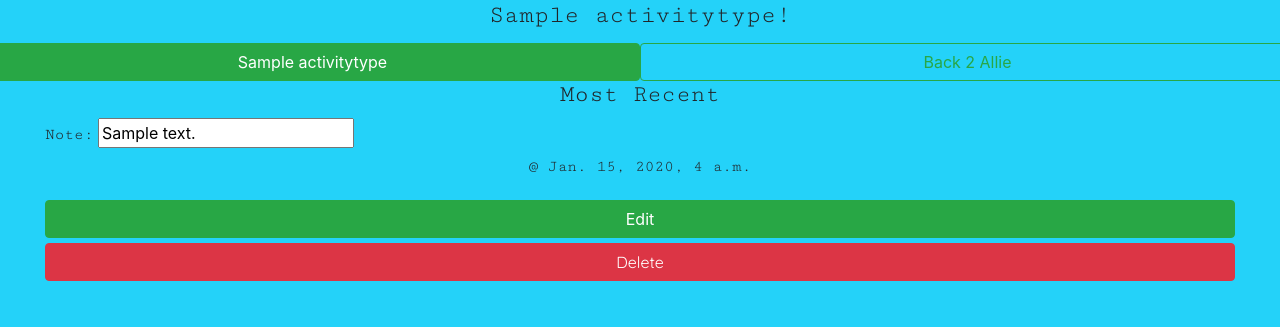
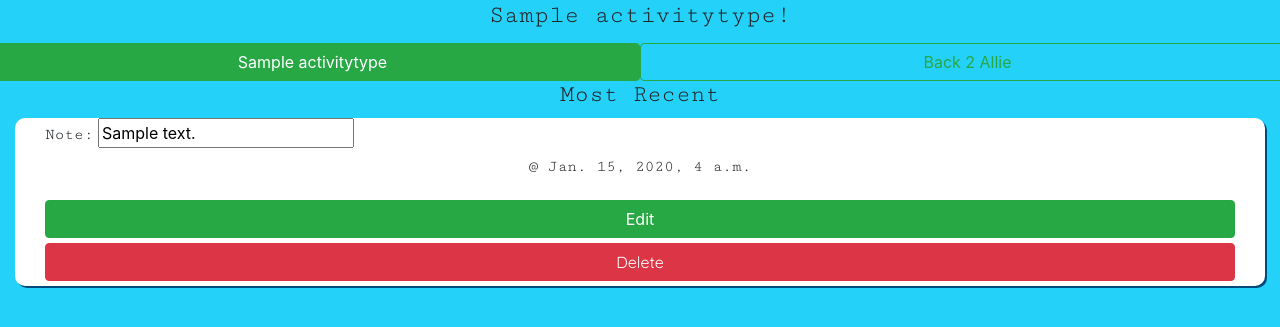
Before and after one commit to kirksudduth/PawPal, a Django app: page /activity_types/1 in a window 1280 px wide. Shown: the part 56-383 px from the top of the page. Run offline with Django 3.2, Linux system fonts and the light colour scheme; a user stored in the database is signed in; data comes from the database, SQL or seed files in the repository; tables that the repository leaves empty hold one stand-in row (values such as "Sample post"); parts of the project's set-up code (start-up, migrations or seed data) failed here and were passed over; some libraries are stand-ins or nearby versions.

Commit message:
getting the activity type detail a bit more card-like

```diff
--- a/pawpalproject/pawpalapp/static/styles/base.css
+++ b/pawpalproject/pawpalapp/static/styles/base.css
@@ -87,7 +87,8 @@ img {
 
 .add_message:hover,
 .to_message_board:hover,
-.add_activity_type:hover {
+.add_activity_type:hover,
+.activity_type_button:hover {
   box-shadow: 2px 2px #004b7a;
 }
 
@@ -112,3 +113,13 @@ img {
   background: white;
   box-shadow: 2px 2px #004b7a;
 }
+
+.activity {
+  border-radius: 10px;
+  background: white;
+  box-shadow: 2px 2px #004b7a;
+}
+
+.delete_button {
+  margin-bottom: 5px;
+}
--- a/pawpalproject/pawpalapp/templates/activity_types/detail.html
+++ b/pawpalproject/pawpalapp/templates/activity_types/detail.html
@@ -54,7 +54,9 @@
     >
       {% csrf_token %}
       <input type="hidden" name="actual_method" value="DELETE" />
-      <button class="btn btn-danger container-fluid">Delete</button>
+      <button class="btn btn-danger container-fluid delete_button">
+        Delete
+      </button>
       <input type="hidden" name="id" value="{{activity.id}}" />
     </form>
   </div>
--- a/pawpalproject/pawpalapp/templates/pawpals/details.html
+++ b/pawpalproject/pawpalapp/templates/pawpals/details.html
@@ -45,7 +45,7 @@
         action="{% url 'pawpalapp:activity_type_details' activity_type.id %}"
         method="GET"
       >
-        <button class="btn container-fluid">
+        <button class="btn container-fluid activity_type_button">
           {{activity_type.title}} {{activity_type.pawpal.name}}
         </button>
       </form>
```
